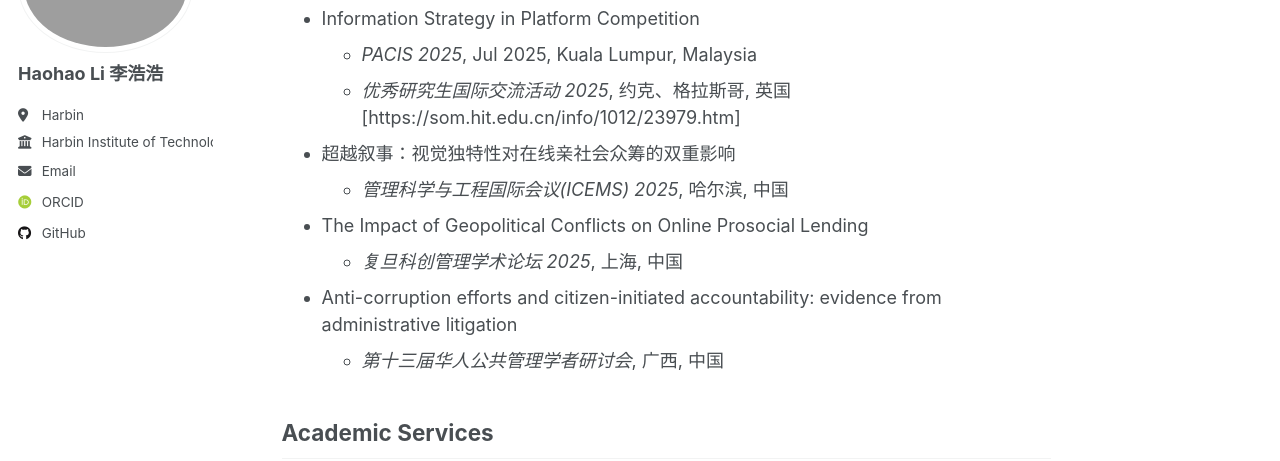
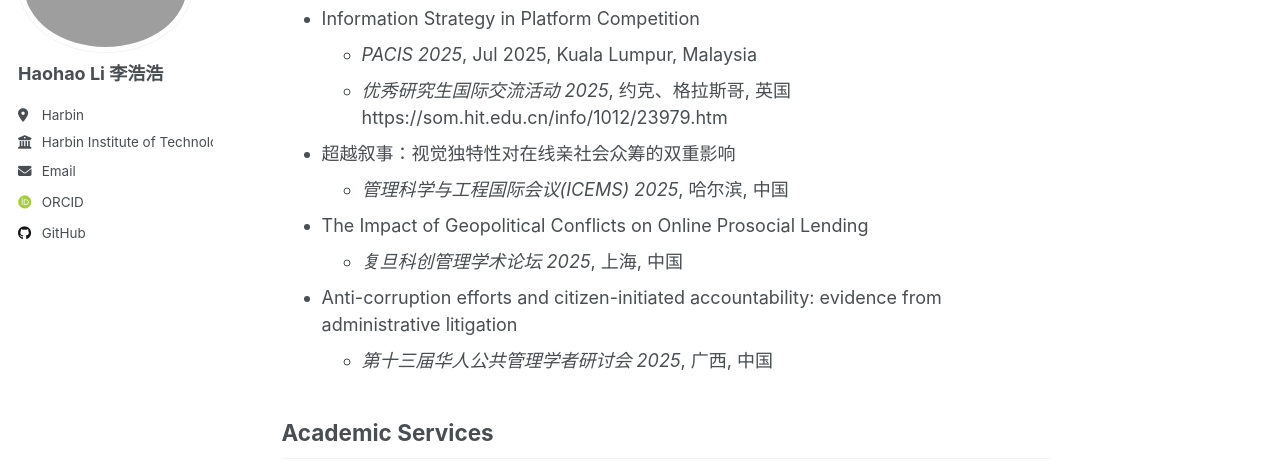
Before and after one commit to Harold9568/Harold9568.github.io, a Jekyll site: the page built from _pages/about.md, in a window 1280 px wide and 900 px high, scrolled down 1687 px. Shown: the part 180-641 px from the top of the window. Built offline with Jekyll 4.4.1, drawn with Linux system fonts in a browser that asks for light colours; some web fonts are replaced.

Commit message:
Update about.md

```diff
--- a/_pages/about.md
+++ b/_pages/about.md
@@ -52,13 +52,13 @@ Conference Presentations
   - _ICIS 2024_, Dec 2024, Bangkok, Thailand
 - Information Strategy in Platform Competition
   - _PACIS 2025_, Jul 2025, Kuala Lumpur, Malaysia
-  - _优秀研究生国际交流活动 2025_, 约克、格拉斯哥, 英国 [https://som.hit.edu.cn/info/1012/23979.htm]
+  - _优秀研究生国际交流活动 2025_, 约克、格拉斯哥, 英国 https://som.hit.edu.cn/info/1012/23979.htm
 - 超越叙事：视觉独特性对在线亲社会众筹的双重影响
   - _管理科学与工程国际会议(ICEMS) 2025_, 哈尔滨, 中国
 - The Impact of Geopolitical Conflicts on Online Prosocial Lending
   - _复旦科创管理学术论坛 2025_, 上海, 中国
 - Anti-corruption efforts and citizen-initiated accountability: evidence from administrative litigation
-  - _第十三届华人公共管理学者研讨会_, 广西, 中国
+  - _第十三届华人公共管理学者研讨会 2025_, 广西, 中国
 
 Academic Services
 ------
```
